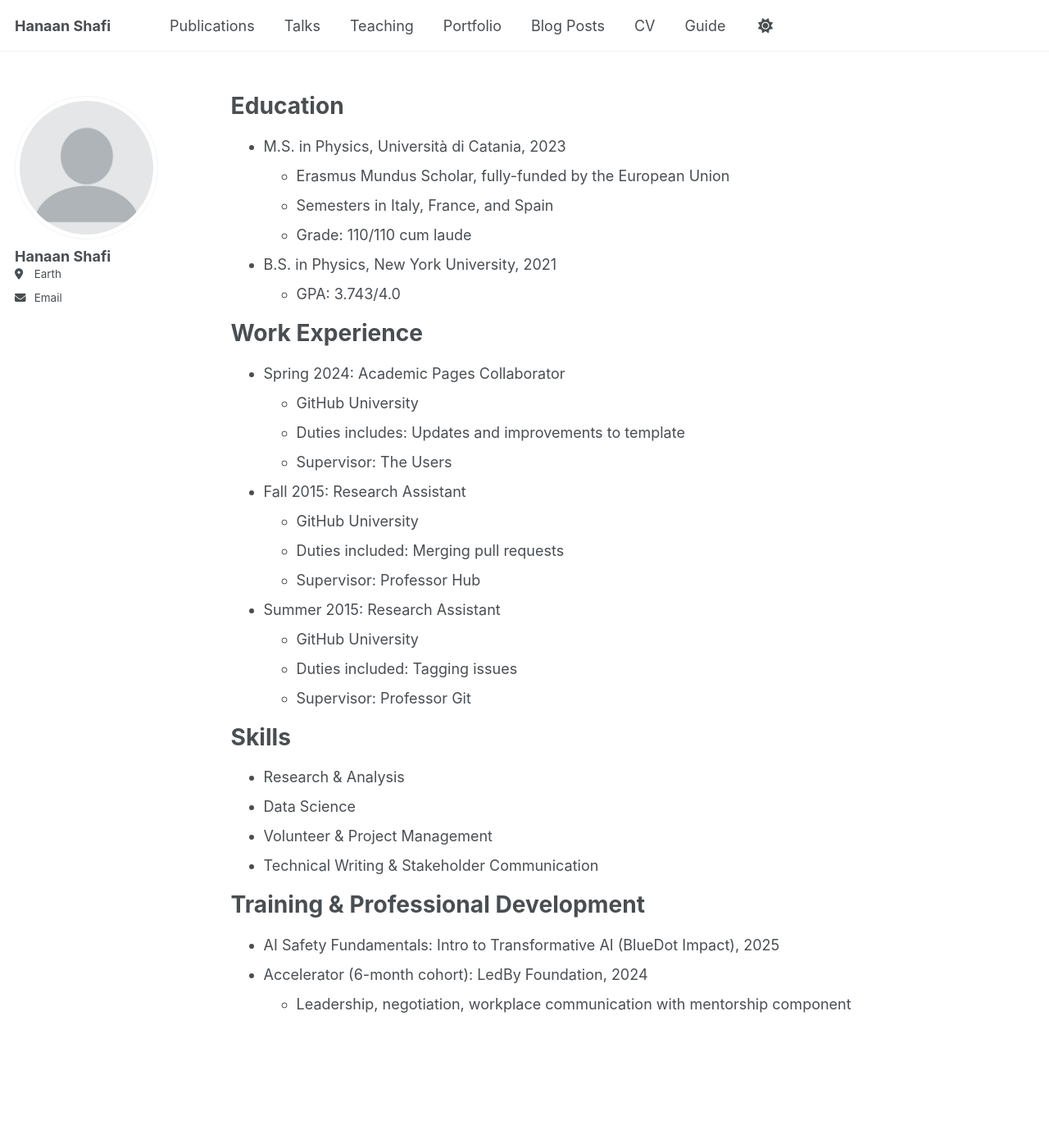
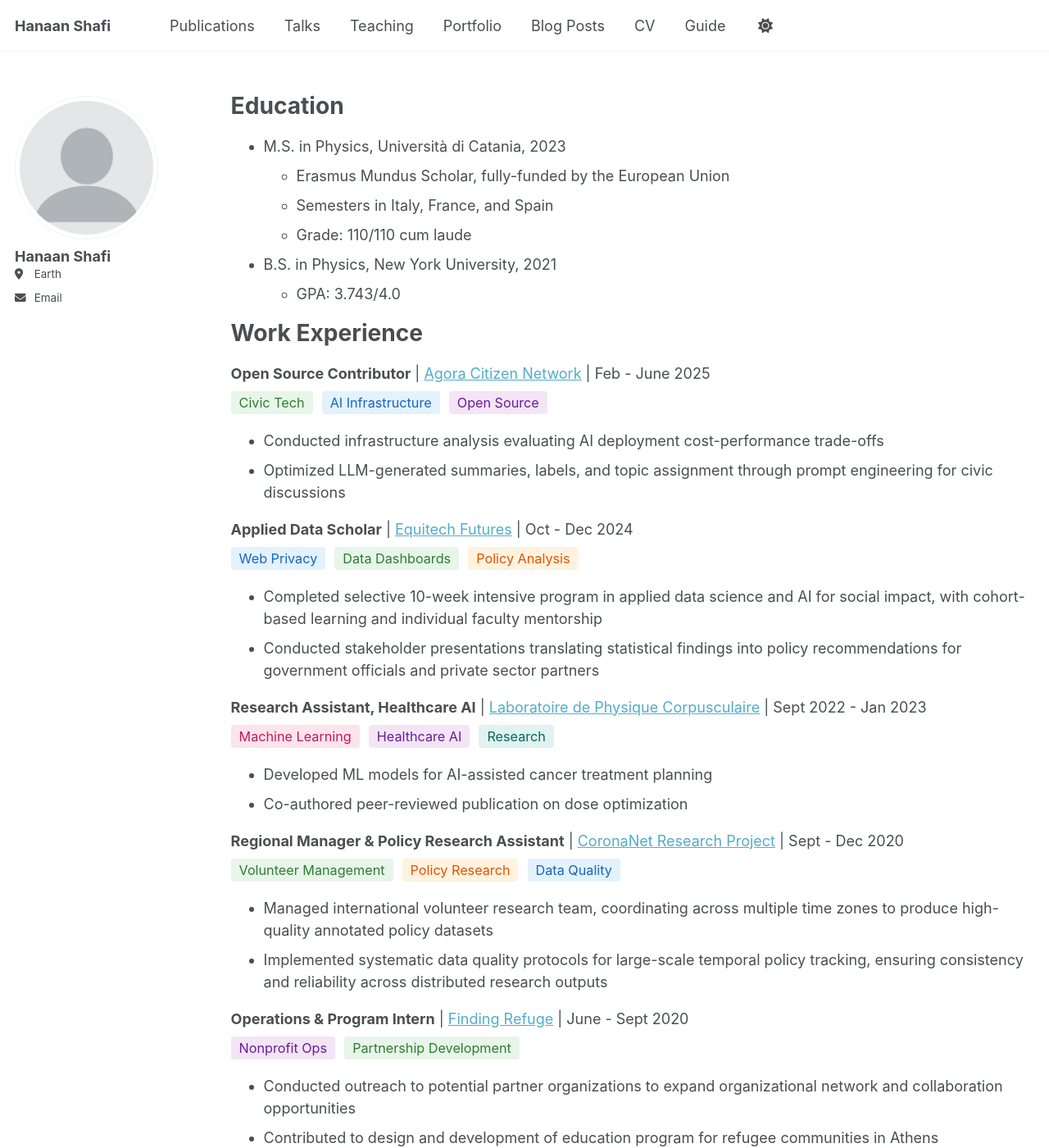
Before and after one commit to hanaanr/hanaanr.github.io, a Jekyll site: the page built from _pages/cv.md, in a window 1280 px wide and 1400 px high. Shown: the whole window at 82% size. Built offline with Jekyll 4.4.1, drawn with Linux system fonts in a browser that asks for light colours; a script that is not in the unit is left out.

Commit message:
filled up cv and added colored buttons

```diff
--- a/_pages/cv.md
+++ b/_pages/cv.md
@@ -21,20 +21,61 @@ Education
 
 Work Experience
 ======
-* Spring 2024: Academic Pages Collaborator
-  * GitHub University
-  * Duties includes: Updates and improvements to template
-  * Supervisor: The Users
+<div style="margin-bottom: 20px;">
+  <p style="margin-bottom: 5px;"><strong>Open Source Contributor</strong> | <a href="https://www.agoracitizen.network/">Agora Citizen Network</a> | Feb - June 2025</p>
+    <p style="margin: 8px 0;">
+    <span style="background-color:#E8F5E9; color:#2E7D32; padding:4px 10px; border-radius:4px; font-size:0.9em; margin-right:6px;">Civic Tech</span>
+    <span style="background-color:#E3F2FD; color:#1565C0; padding:4px 10px; border-radius:4px; font-size:0.9em; margin-right:6px;">AI Infrastructure</span>
+    <span style="background-color:#F3E5F5; color:#6A1B9A; padding:4px 10px; border-radius:4px; font-size:0.9em;">Open Source</span>
+  </p>
+</div>
+* Conducted infrastructure analysis evaluating AI deployment cost-performance trade-offs
+* Optimized LLM-generated summaries, labels, and topic assignment through prompt engineering for civic discussions
 
-* Fall 2015: Research Assistant
-  * GitHub University
-  * Duties included: Merging pull requests
-  * Supervisor: Professor Hub
+<div style="margin-bottom: 20px;">
+  <p style="margin-bottom: 5px;"><strong>Applied Data Scholar</strong> | <a href="https://www.equitechfutures.com/">Equitech Futures</a> | Oct - Dec 2024</p>
+  <p style="margin: 8px 0;">
+    <span style="background-color:#E3F2FD; color:#1565C0; padding:4px 10px; border-radius:4px; font-size:0.9em; margin-right:6px;">Web Privacy</span>
+    <span style="background-color:#E8F5E9; color:#2E7D32; padding:4px 10px; border-radius:4px; font-size:0.9em; margin-right:6px;">Data Dashboards</span>
+    <span style="background-color:#FFF3E0; color:#E65100; padding:4px 10px; border-radius:4px; font-size:0.9em;">Policy Analysis</span>
+  </p>
+</div>
+* Completed selective 10-week intensive program in applied data science and AI for social impact, with cohort-based learning and individual faculty mentorship
+* Conducted stakeholder presentations translating statistical findings into policy recommendations for government officials and private sector partners
 
-* Summer 2015: Research Assistant
-  * GitHub University
-  * Duties included: Tagging issues
-  * Supervisor: Professor Git
+<div style="margin-bottom: 20px;">
+  <p style="margin-bottom: 5px;"><strong>Research Assistant, Healthcare AI</strong> | <a href="https://www.lpc-caen.in2p3.fr/">Laboratoire de Physique Corpusculaire</a> | Sept 2022 - Jan 2023</p>
+    <p style="margin: 8px 0;">
+    <span style="background-color:#FCE4EC; color:#C2185B; padding:4px 10px; border-radius:4px; font-size:0.9em; margin-right:6px;">Machine Learning</span>
+    <span style="background-color:#F3E5F5; color:#6A1B9A; padding:4px 10px; border-radius:4px; font-size:0.9em; margin-right:6px;">Healthcare AI</span>
+    <span style="background-color:#E0F2F1; color:#00695C; padding:4px 10px; border-radius:4px; font-size:0.9em;">Research</span>
+  </p>
+</div>
+* Developed ML models for AI-assisted cancer treatment planning
+* Co-authored peer-reviewed publication on dose optimization
+
+<div style="margin-bottom: 20px;">
+  <p style="margin-bottom: 5px;"><strong>Regional Manager & Policy Research Assistant</strong> | <a href="https://coronanet-project.org/">CoronaNet Research Project</a> | Sept - Dec 2020</p>
+  <p style="margin: 8px 0;">
+    <span style="background-color:#E8F5E9; color:#2E7D32; padding:4px 10px; border-radius:4px; font-size:0.9em; margin-right:6px;">Volunteer Management</span>
+    <span style="background-color:#FFF3E0; color:#E65100; padding:4px 10px; border-radius:4px; font-size:0.9em; margin-right:6px;">Policy Research</span>
+    <span style="background-color:#E3F2FD; color:#1565C0; padding:4px 10px; border-radius:4px; font-size:0.9em;">Data Quality</span>
+  </p>
+</div>
+* Managed international volunteer research team, coordinating across multiple time zones to produce high-quality annotated policy datasets
+* Implemented systematic data quality protocols for large-scale temporal policy tracking, ensuring consistency and reliability across distributed research outputs
+
+<div style="margin-bottom: 20px;">
+  <p style="margin-bottom: 5px;"><strong>Operations & Program Intern</strong> | <a href="https://findingrefugegr.org/">Finding Refuge</a> | June - Sept 2020</p>
+  <p style="margin: 8px 0;">
+    <span style="background-color:#F3E5F5; color:#6A1B9A; padding:4px 10px; border-radius:4px; font-size:0.9em; margin-right:6px;">Nonprofit Ops</span>
+    <span style="background-color:#E8F5E9; color:#2E7D32; padding:4px 10px; border-radius:4px; font-size:0.9em;">Partnership Development</span>
+  </p>
+</div>
+* Conducted outreach to potential partner organizations to expand organizational network and collaboration opportunities
+* Contributed to design and development of education program for refugee communities in Athens
+
+<br>
 
 Skills
 ======
@@ -43,7 +84,7 @@ Skills
 * Volunteer & Project Management
 * Technical Writing & Stakeholder Communication
 
-
+<br>
 
 Training & Professional Development
 ======
```
